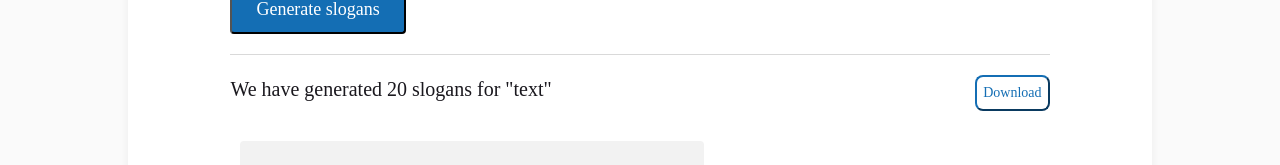
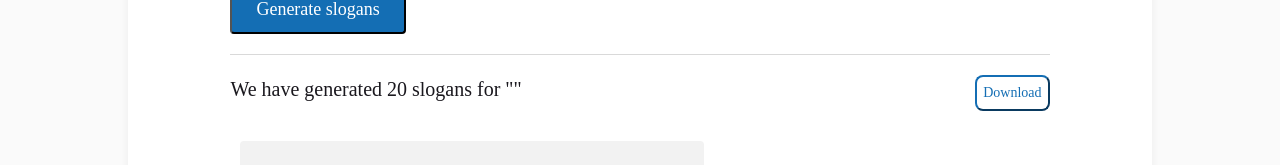
Before and after one commit to prabhashrai02/dukaan, a React (Create React App) app: page / in a window 1280 px wide. Shown: the part 352-517 px from the top of the page. Built offline with nearby package versions, Linux system fonts and the light colour scheme.

Commit message:
implemented search function

```diff
--- a/src/Component/mainContent/mainContent.js
+++ b/src/Component/mainContent/mainContent.js
@@ -1,4 +1,4 @@
-import React, { useState } from 'react';
+import React, { useState, useEffect } from 'react';
 import Button from '../button/button';
 import Pagination from '../pagination/pagination';
 import './mainContent.css';
@@ -25,22 +25,26 @@ const Maincontent = () => {
         "coziness building for tomorrow",
         "coziness building for tomorrow",
         "coziness building for tomorrow",
-        "socond",
+        "Prabhash"
     ]
 
+
+    let arr= slogan;
     const [currentPage, setCurrentPage] = useState(1);
     const [postsPerPage] = useState(10);
 
-    const lastPage = Math.ceil(slogan.length / postsPerPage);
+    const lastPage = Math.ceil(arr.length / postsPerPage);
 
     const indexOfLastPost = currentPage * postsPerPage;
     const indexOfFirstPost = indexOfLastPost - postsPerPage;
-    const currentPosts = slogan.slice(indexOfFirstPost, indexOfLastPost);
+    const currentPosts = arr.slice(indexOfFirstPost, indexOfLastPost);
     const paginate = pageNumber => setCurrentPage(pageNumber);
 
     const [Hover, setHover] = useState(false);
     const [id, setid] = useState('');
-    const [clicked, setclicked]= useState(false);
+    const [clicked, setclicked] = useState(false);
+    const [enteredtext, setenteredtext] = useState('');
+    const [search, setsearch] = useState('');
 
     const onHover = (index) => {
         setHover(!Hover);
@@ -62,6 +66,17 @@ const Maincontent = () => {
         setclicked(true);
     }
 
+    const changesearch = (event) => {
+        setenteredtext(event.target.value);
+        console.log(event.target.value);
+    }
+    const ans = (enteredtext) =>{
+        arr = [...slogan.filter(word => word.includes(enteredtext))];
+        console.log(arr);
+
+        setsearch(enteredtext);
+    }
+
     return (
         <div className="maincontent">
             <div className="maincontent_body">
@@ -74,15 +89,27 @@ const Maincontent = () => {
                 <div className="maincontent_Search_heading">
                     Word for your slogan
                 </div>
-                <input type="text" className="maincontent_searchbox" />
+                <input type="text"
+                    className="maincontent_searchbox"
+                    value={enteredtext}
+                    onChange={changesearch}
+                />
                 <br />
-                <Button className="maincontent_generate_button">Generate slogans</Button>
+                <Button className="maincontent_generate_button"
+                     onClick={()=>{ans(enteredtext)}}
+
+                >Generate slogans</Button>
                 <div className="maincontent_line"></div>
                 <br />
                 <div className='maincontent_search_result'>
-                    <div className='search_result'>
-                        We have generated {slogan.length} slogans for "text"
-                    </div>
+                    {
+                        arr ?
+                        <div className='search_result'>
+                            We have generated {arr.length} slogans for "{search}"
+                        </div>
+                        :
+                        ""
+                    }
                     <Button>Download</Button>
                 </div>
                 <br />
```
